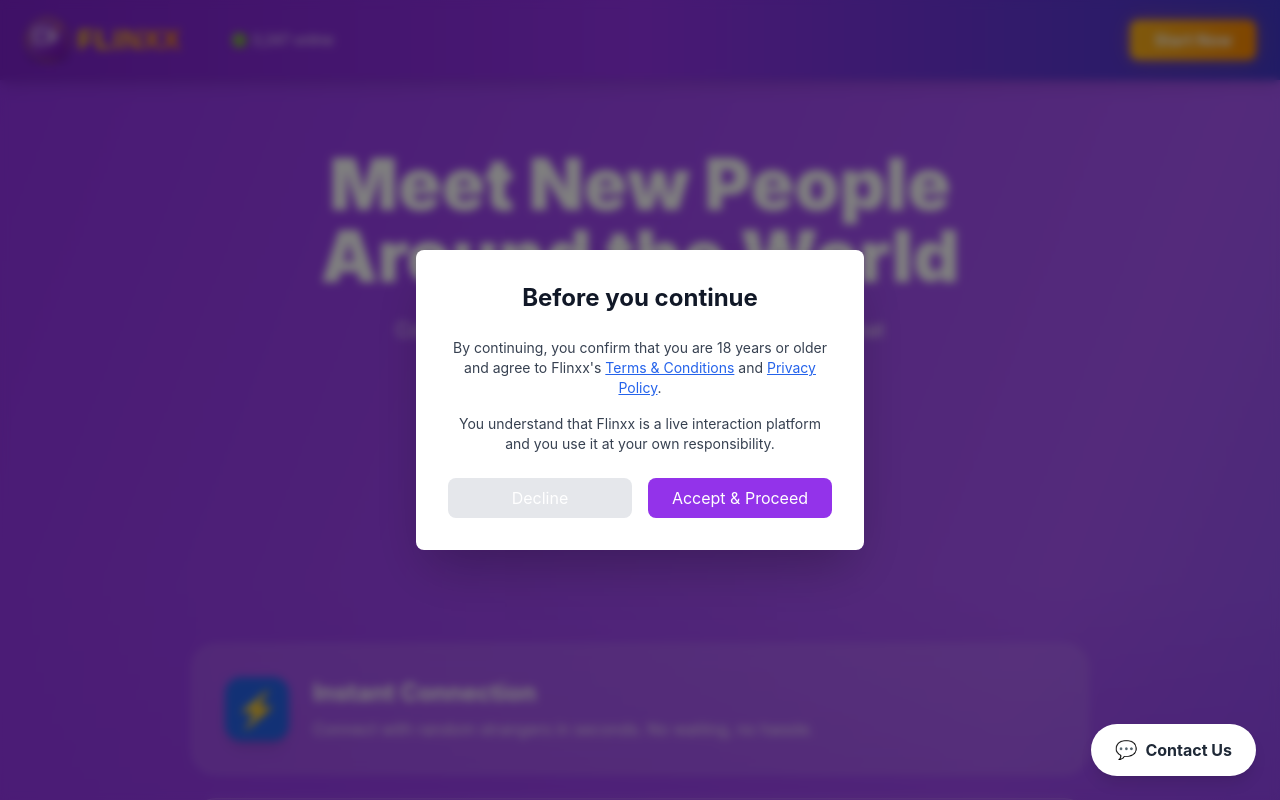
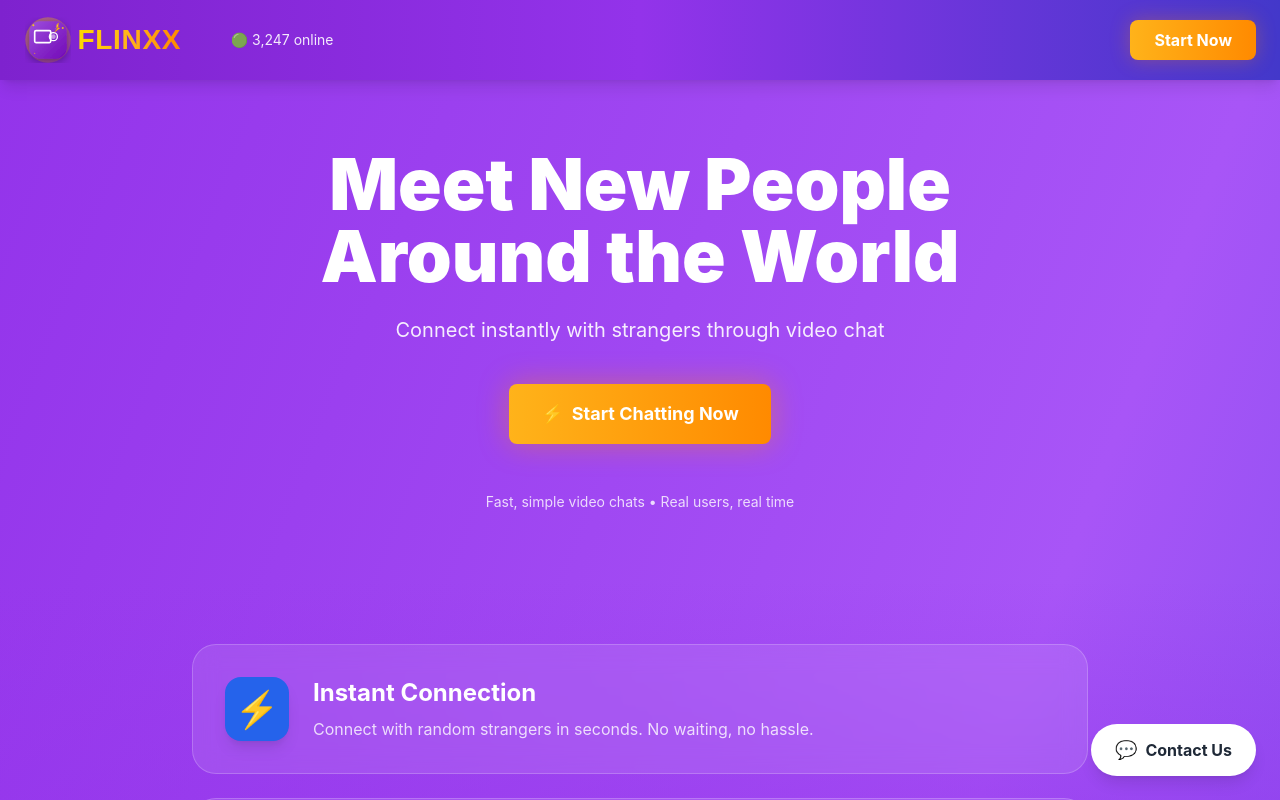
Before and after one commit to flinxx1026-cpu/flinxx-backend, a React (Vite) app in the folder frontend/: page / in a window 1280 px wide. Shown: the top 800 px of the page. Built offline with nearby package versions, Linux system fonts and the light colour scheme; no server answers.

Commit message:
Show Terms modal only on Google/Facebook login click

```diff
--- a/frontend/src/App.jsx
+++ b/frontend/src/App.jsx
@@ -1,48 +1,10 @@
-import React, { useState, useEffect } from 'react'
+import React from 'react'
 import Layout from './components/Layout'
-import TermsConfirmationModal from './components/TermsConfirmationModal'
 import './App.css'
 
 function App() {
-  const [showTermsModal, setShowTermsModal] = useState(false)
-
-  useEffect(() => {
-    // Check authentication and terms acceptance on mount and when storage changes
-    const checkTermsModal = () => {
-      const isAuthenticated = !!localStorage.getItem('authToken')
-      const termsAccepted = localStorage.getItem('termsAccepted') === 'true'
-
-      // Show modal ONLY if NOT authenticated AND terms NOT accepted
-      setShowTermsModal(!isAuthenticated && !termsAccepted)
-    }
-
-    // Check on mount
-    checkTermsModal()
-
-    // Listen for storage changes
-    window.addEventListener('storage', checkTermsModal)
-    return () => window.removeEventListener('storage', checkTermsModal)
-  }, [])
-
-  const handleTermsAccept = () => {
-    localStorage.setItem('termsAccepted', 'true')
-    setShowTermsModal(false)
-  }
-
-  const handleTermsCancel = () => {
-    // Redirect to home or login
-    window.location.href = '/'
-  }
-
   return (
     <div style={{ width: '100%', height: '100vh' }}>
-      {/* Show Terms modal ONLY before login */}
-      {showTermsModal && (
-        <TermsConfirmationModal
-          onContinue={handleTermsAccept}
-          onCancel={handleTermsCancel}
-        />
-      )}
       <Layout />
     </div>
   )
```
